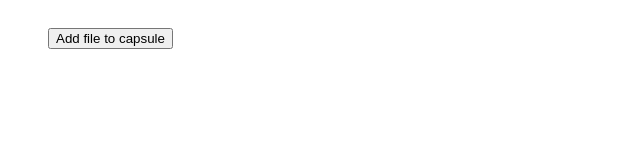
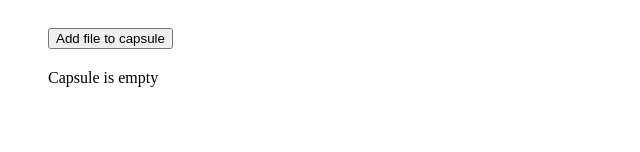
Before and after one commit to aisakhanovtimur84-sys/aeterna-web, a React app: page /create in a window 1280 px wide. Shown: the part 148-300 px from the top of the page, without its empty margins (0-640 px from the left). Built offline with nearby package versions, Linux system fonts and the light colour scheme; the HTML template or start-up script is replaced by a standard one.

Commit message:
Add CapsuleItemList component to Create page

```diff
--- a/src/pages/Create.tsx
+++ b/src/pages/Create.tsx
@@ -1,4 +1,5 @@
 import FileUploader from "../components/FileUploader";
+import CapsuleItemList from "../components/CapsuleItemList";
 
 export default function Create() {
 
@@ -11,6 +12,8 @@ export default function Create() {
 
       <FileUploader />
 
+      <CapsuleItemList />
+
     </div>
   );
 }
```
